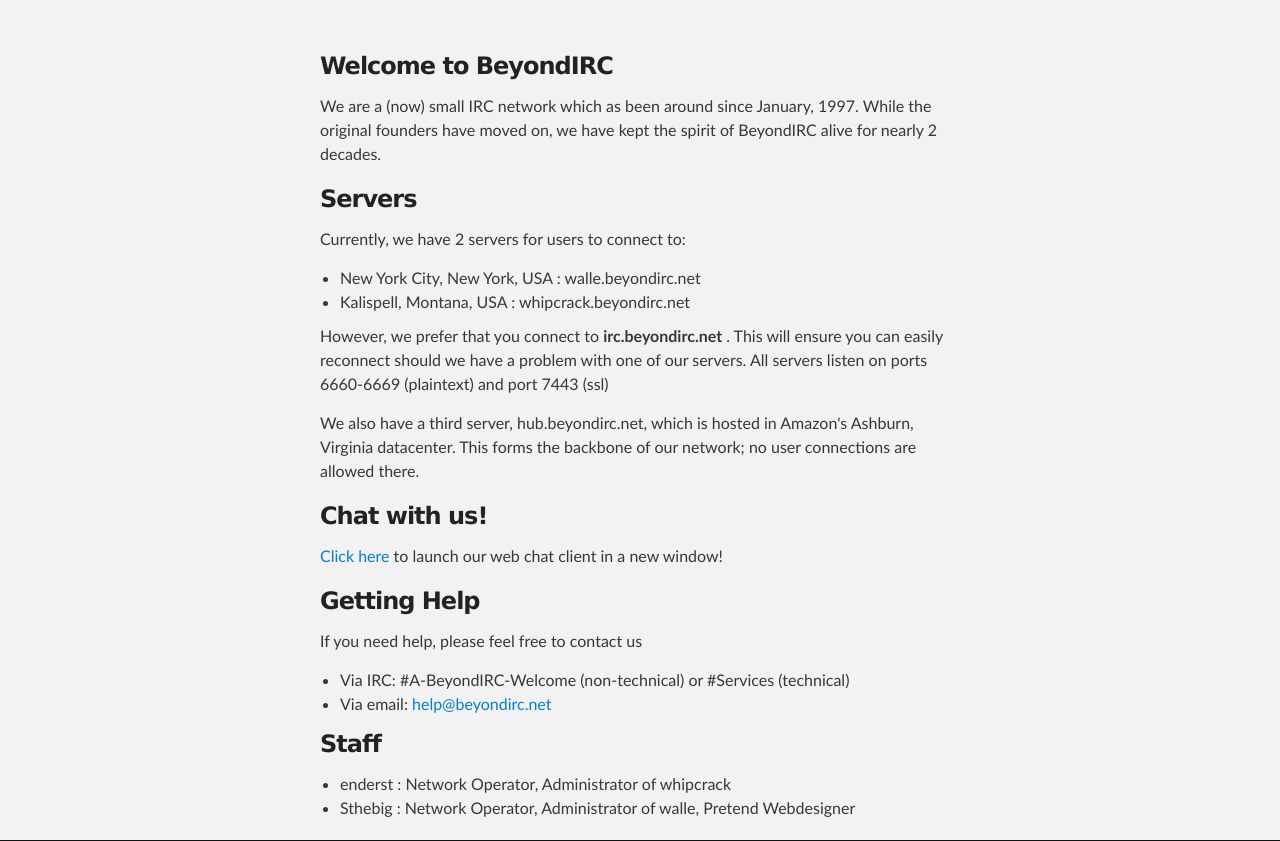
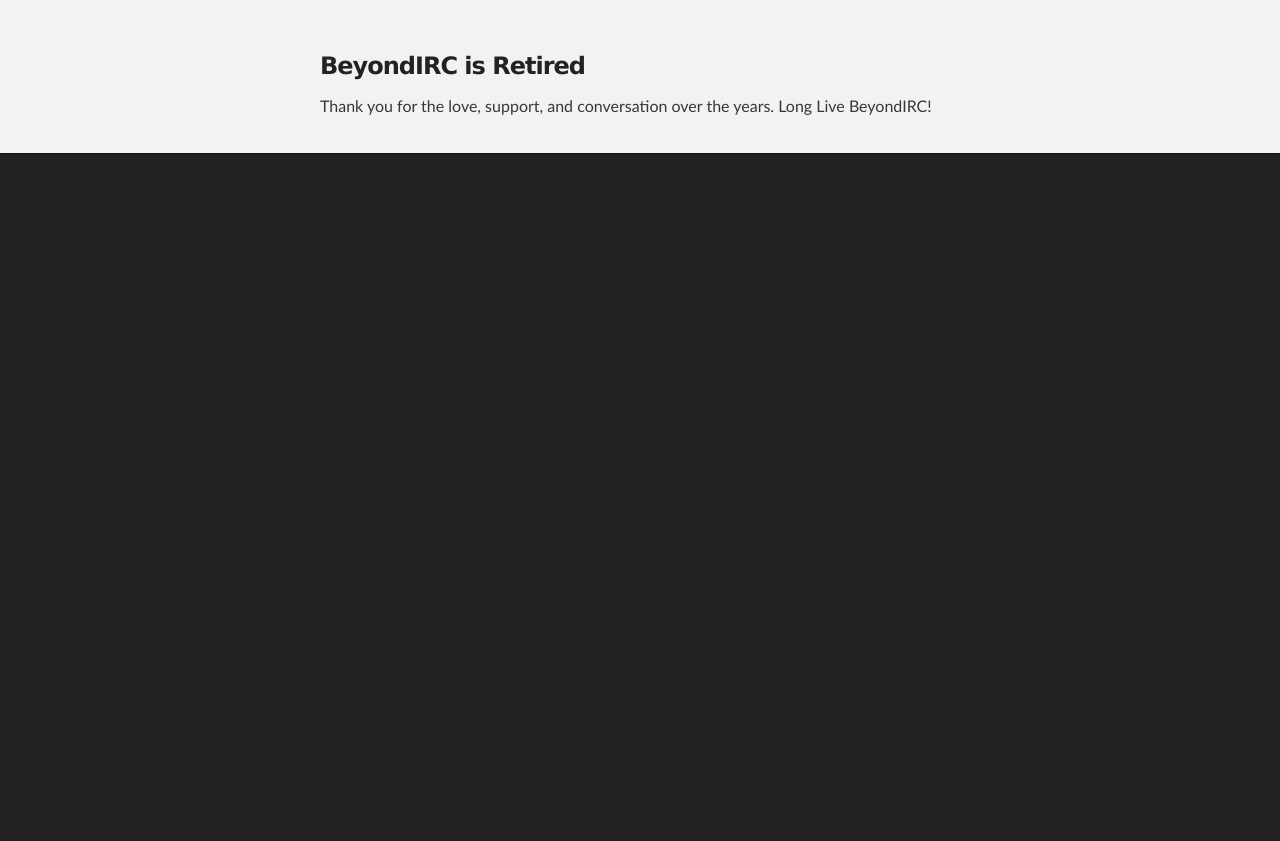
Before and after one commit to BeyondIRC/beyondirc.github.io, a plain HTML site: page index.html in a window 1280 px wide. Shown: the part 212-1053 px from the top of the page. After the commit the page ends 800 px from the top, so only its background shows below. Drawn offline with Linux system fonts and the light colour scheme.

Commit message:
Retirement

```diff
--- a/index.html
+++ b/index.html
@@ -19,7 +19,7 @@
     <div id="header_wrap" class="outer">
         <header class="inner">
           <h1 id="project_title">BeyondIRC</h1>
-          <h2 id="project_tagline">Chatting since 1997</h2>
+          <h2 id="project_tagline">1997-2024</h2>
         </header>
     </div>
 
@@ -27,51 +27,9 @@
     <div id="main_content_wrap" class="outer">
       <section id="main_content" class="inner">
         <h3>
-<a id="welcome-to-beyondirc" class="anchor" href="#welcome-to-beyondirc" aria-hidden="true"><span class="octicon octicon-link"></span></a>Welcome to BeyondIRC</h3>
+<a id="welcome-to-beyondirc" class="anchor" href="#welcome-to-beyondirc" aria-hidden="true"><span class="octicon octicon-link"></span></a>BeyondIRC is Retired</h3>
 
-<p>We are a (now) small IRC network which as been around since January, 1997. While the original founders have moved on, we have kept the spirit of BeyondIRC alive for nearly 2 decades.</p>
-
-<h3>
-<a id="servers" class="anchor" href="#servers" aria-hidden="true"><span class="octicon octicon-link"></span></a>Servers</h3>
-
-<p>Currently, we have 2 servers for users to connect to:</p>
-
-<ul>
-<li>New York City, New York, USA<!--sse--> : walle.beyondirc.net<!--/sse--></li>
-<li>Kalispell, Montana, USA<!--sse--> : whipcrack.beyondirc.net<!--/sse--></li>
-</ul>
-
-<p>However, we prefer that you connect to <strong>irc.beyondirc.net</strong> . This will ensure you can easily reconnect should we have a problem with one of our servers.
-All servers listen on ports 6660-6669 (plaintext) and port 7443 (ssl)</p>
-
-<p>We also have a third server, hub.beyondirc.net, which is hosted in Amazon's Ashburn, Virginia datacenter. This forms the backbone of our network; no user connections are allowed there.</p>
-
-
-<h3>
-<a id="chat-with-us" class="anchor" href="#chat-with-us" aria-hidden="true"><span class="octicon octicon-link"></span></a>Chat with us!</h3>
-
-<p>
-<a href="https://kiwiirc.com/client?settings=cbc5faefdc7339500538b00cba353044" target="_blank">Click here </a> to launch our web chat client in a new window!
-</p>
-
-<h3>
-<a id="getting-help" class="anchor" href="#getting-help" aria-hidden="true"><span class="octicon octicon-link"></span></a>Getting Help</h3>
-
-<p>If you need help, please feel free to contact us</p>
-
-<ul>
-<li>Via IRC: #A-BeyondIRC-Welcome (non-technical) or #Services (technical)</li>
-<li>Via email: <a href="mailto:help@beyondirc.net">help@beyondirc.net</a>
-</li>
-</ul>
-
-<h3>
-<a id="staff" class="anchor" href="#staff" aria-hidden="true"><span class="octicon octicon-link"></span></a>Staff</h3>
-
-<ul>
-<li>enderst : Network Operator, Administrator of whipcrack</li>
-<li>Sthebig : Network Operator, Administrator of walle, Pretend Webdesigner</li>
-</ul>
+<p>Thank you for the love, support, and conversation over the years. Long Live BeyondIRC!</p>
       </section>
     </div>
 
```
